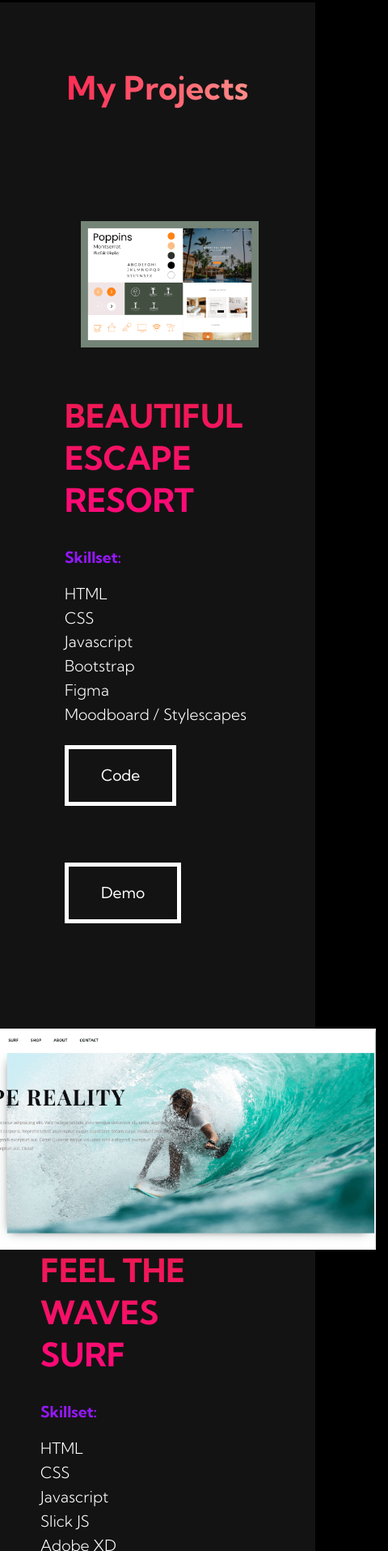
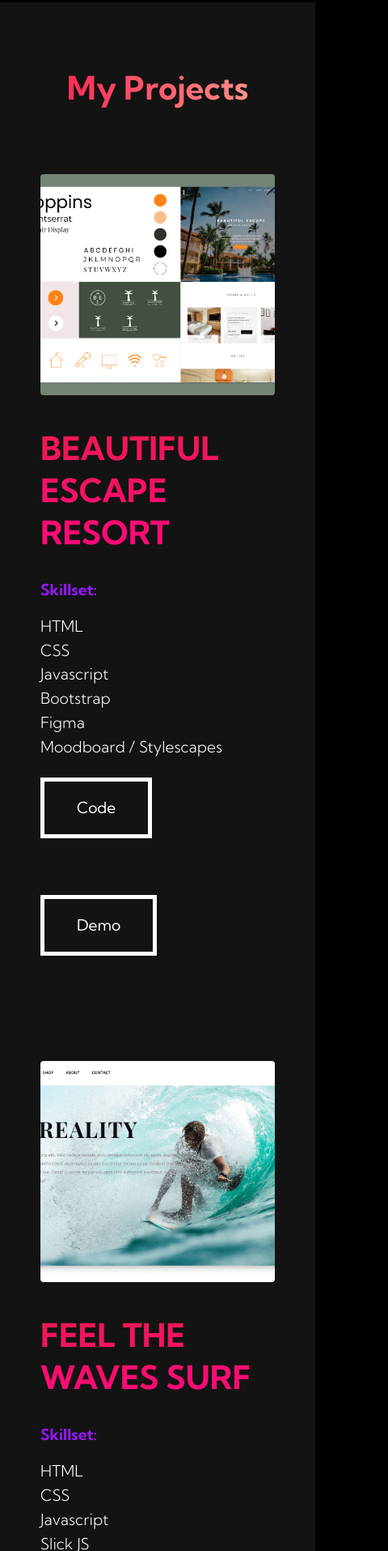
Before and after one commit to cristiantoong/portfolio_v3, a plain HTML site: page index.html in a window 390 px wide. Shown: the part 1000-2915 px from the top of the page at 81% size, 480 px wide, since content can reach past the window. Drawn offline with Linux system fonts and the light colour scheme.

Commit message:
added media query

```diff
--- a/app/scss/_projects.scss
+++ b/app/scss/_projects.scss
@@ -60,8 +60,8 @@
             width: 800px;
             height: 500px;
             position: relative;
-            overflow: hidden;
             margin-right: 80px;
+            overflow: hidden!important;
 
             .overlay {
                 position: absolute;
@@ -74,6 +74,7 @@
                 //transform: translateX(-100%);
                 //transform: translateY(-100%);
                 transition: .5s ease;
+
             }
 
             &:hover .overlay {
@@ -124,7 +125,7 @@
 
     &__card-2 {
         margin-bottom: 80px;
-        padding-right: 30px;
+        //padding-right: 30px;
         padding-bottom: 30px;
         transition: transform 0.3s ease-in;
         display: flex;
@@ -184,10 +185,14 @@
                 border: none;
                 border: 5px solid $white;
                 padding: 20px 40px;
-                margin-right: 40px;
+
                 margin-bottom: 50px;
                 margin-top: 20px;
                 cursor: pointer;
+
+                &:not(:last-child) {
+                    margin-right: 40px;
+                }
             }
         }
 
@@ -396,13 +401,7 @@
     .projects {
 
 
-        &__container {
-
-        }
-
-
         &__card-1 {
-            display: flex;
             flex-direction: column;
 
             &-info {
@@ -423,7 +422,7 @@
             flex-direction: column;
 
             &-info {
-                width: 100%!important;
+                width: 100%;
                 order: 2;
             }
         }
@@ -448,7 +447,7 @@
 
 
         &__card-1 {
-            width: 384px;
+            width: 100%;
             flex-direction: column;
             // padding:0 30px;
 
@@ -466,7 +465,7 @@
             }
 
             &-img img {
-                object-fit:scale-down;
+                object-fit:cover;
             }
         }
 
@@ -497,7 +496,7 @@
             }
 
             &-img img {
-                object-fit:scale-down;
+                object-fit: cover;
             }
         }
 
@@ -517,39 +516,40 @@
 
 
 @media screen and (max-width: 480px){
-    .projects {
+    // .projects {
 
 
-        &__card-1 {
-            flex-direction: column;
-            padding-left: 30px;
+    //     &__card-1 {
+    //         width: 100%;
+    //         flex-direction: column;
+    //         padding-left: 30px;
 
-            &-info {
-                width: 100%;
-            }
-        }
+    //         &-info {
+    //             width: 100%;
+    //         }
+    //     }
 
-        &__card-1-img {
-            width: 100%;
-            padding: 0 20px;
-            margin: 0;
-        }
+    //     &__card-1-img {
+    //         width: 100%;
+    //         padding: 0 20px;
+    //         margin: 0;
+    //     }
 
-        &__card-2 {
-            display: flex;
-            flex-direction: column;
+    //     &__card-2 {
+    //         display: flex;
+    //         flex-direction: column;
 
-            &-info {
-                width: 100%!important;
-                order: 2;
-            }
-        }
+    //         &-info {
+    //             width: 100%!important;
+    //             order: 2;
+    //         }
+    //     }
 
-        &__card-2-img {
-            width: 600px;
-            padding: 0;
-            margin: 0;
-        }
+    //     &__card-2-img {
+    //         width: 600px;
+    //         padding: 0;
+    //         margin: 0;
+    //     }
 
-    }
+    // }
 }
```
Also changed, not shown: index.html (+3 -0 lines), css/style.css, 1 other file.
